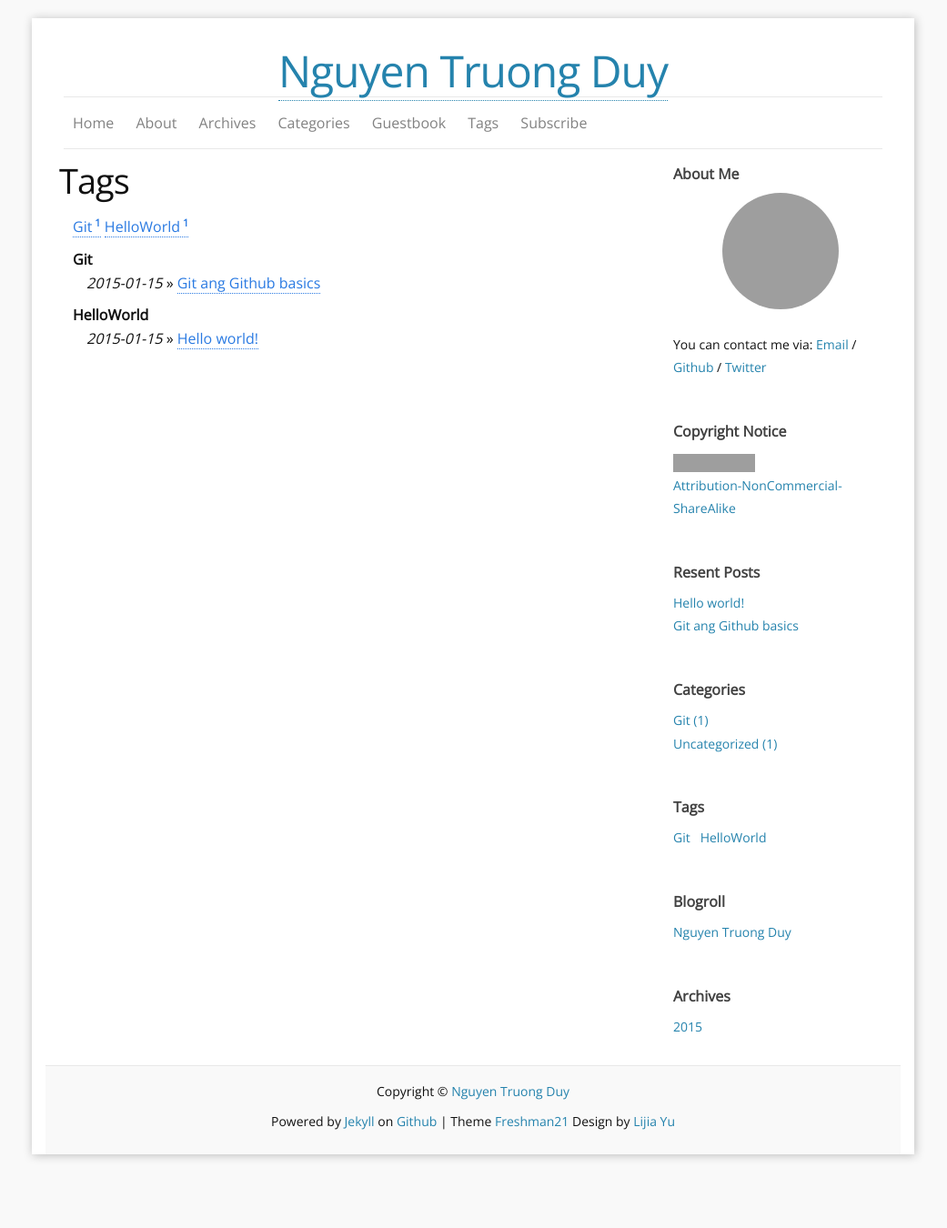
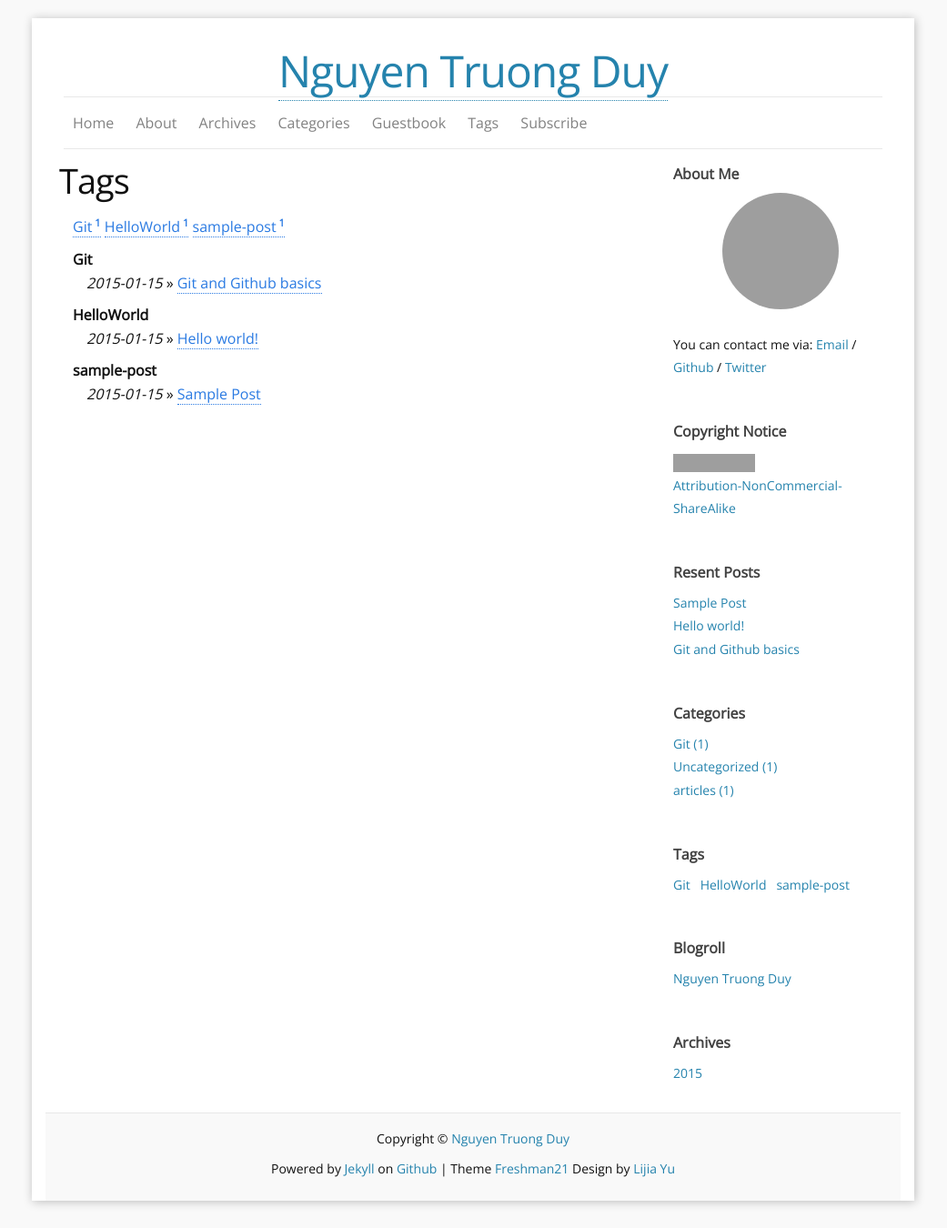
Before and after one commit to truongduyng/truongduyng.github.io, a Jekyll site: the page built from tags.md, in a window 1280 px wide. Shown: the whole page at 91% size, without its empty margins (120-1161 px from the left). Built offline with Jekyll 4.4.1, drawn with Linux system fonts in a browser that asks for light colours; before the commit the page ends 1299 px from its top, so only the background shows below that; some of the changed lines change nothing that is shown; grey boxes are pictures that could not be loaded.

Commit message:
change post

````diff
--- a/_posts/2015-01-15-git-basics.md
+++ b/_posts/2015-01-15-git-basics.md
@@ -1,6 +1,6 @@
 ---
 published: true
-title: Git ang Github basics
+title: Git and Github basics
 layout: post
 author: Duy
 category: Git
@@ -33,13 +33,19 @@ sudo apt-get install git
 
 Log in Github and create a repository. Just new and give it a name. For examples: demorepo
 
-2.Second step: Congig Git
+2.Second step: Config Git
 
 	Open terminal and run these command to configure the user which will be used by Git.
 
-	* ``` git config --global user.name "Your username" ```
+	*
+	```
+	git config --global user.name "Your username"
+	```
 
-	* ``` git config --global user.email "Your.email@example.org"```
+	*
+	```
+	git config --global user.email "Your.email@example.org"
+	```
 
 3.Third step: init, commit and push your project to github'repo
 	On terminal, run these command:
--- /dev/null
+++ b/_posts/2015-01-15-sample-post.md
@@ -0,0 +1,130 @@
+---
+layout: post
+title: Sample Post
+excerpt: "Just about everything you'll need to style in the theme: headings, paragraphs, blockquotes, tables, code blocks, and more."
+modified: 2014-12-14
+categories: articles
+tags: [sample-post]
+comments: true
+---
+
+This is a sample post.
+
+Below is just about everything you'll need to style in the theme. Check the source code to see the many embedded elements within paragraphs.
+
+
+# Heading 1
+
+## Heading 2
+
+### Heading 3
+
+#### Heading 4
+
+
+
+
+## Body text
+
+**This is strong**.
+
+This is figure
+
+![Elaphurus davidianus](https://i.imgur.com/15BT1.jpg "Père David's deer")
+
+*This is emphasized*.
+
+ 53 = 125. Water is H<sub>2</sub>O.
+
+The New York Times <cite>(That’s a citation)</cite>.
+
+<u>Underline</u>.
+
+
+<del>HTML and CSS are our tools</del>.
+
+
+## Blockquotes
+
+> Justification:
+> This species is listed as Extinct in the Wild, as all populations are still under captive management. The captive population in China has increased in recent years, and the possibility remains that free-ranging populations can be established some time in the near future. When that happens, its Red List status will need to be reassessed.
+
+
+> I follow up the quest. Despite of day and night and death and hell.
+> <center> -- Idylls of the King, Tennyson </center>
+
+
+## List Types
+
+### Ordered Lists
+
+1. Item one
+   1. sub item one
+   2. sub item two
+   3. sub item three
+2. Item two
+
+### Unordered Lists
+
+* Item one
+* Item two
+* Item three
+
+## Tables
+
+| Header1 | Header2 | Header3 |
+|:--------|:-------:|--------:|
+| cell1   | cell2   | cell3   |
+| cell4   | cell5   | cell6   |
+| cell7   | cell8   | cell9   |
+
+
+| Kingdom | Phylum  | Class | Order | Family |
+|:------:|:------:|:------:|:------:|:------:|
+|ANIMALIA|CHORDATA|MAMMALIA|CETARTIODACTYLA|CERVIDAE|
+
+## Code Snippets
+
+Syntax highlighting via Pygments
+
+{% highlight css %}
+#container {
+  float: left;
+  margin: 0 -240px 0 0;
+  width: 100%;
+}
+{% endhighlight %}
+
+
+{% highlight R %}
+
+├── my-theme
+│   ├── assets
+│   │   ├── css
+│   │   ├── img
+│   │   └── js
+│   └── page.html
+
+{% endhighlight %}
+#### highlight with line number.
+
+{% highlight ruby linenos  %}
+def foo
+  puts 'foo'
+end
+{% endhighlight %}
+
+
+## $$\LaTeX$$
+
+you can use latex with <q>double $$ </q>
+
+$$e^{i\pi}+1=0$$
+
+
+## \<q\> tag
+
+here is a \<q\> q tag \</q\>
+
+
+here is a <q> q tag </q>
````
